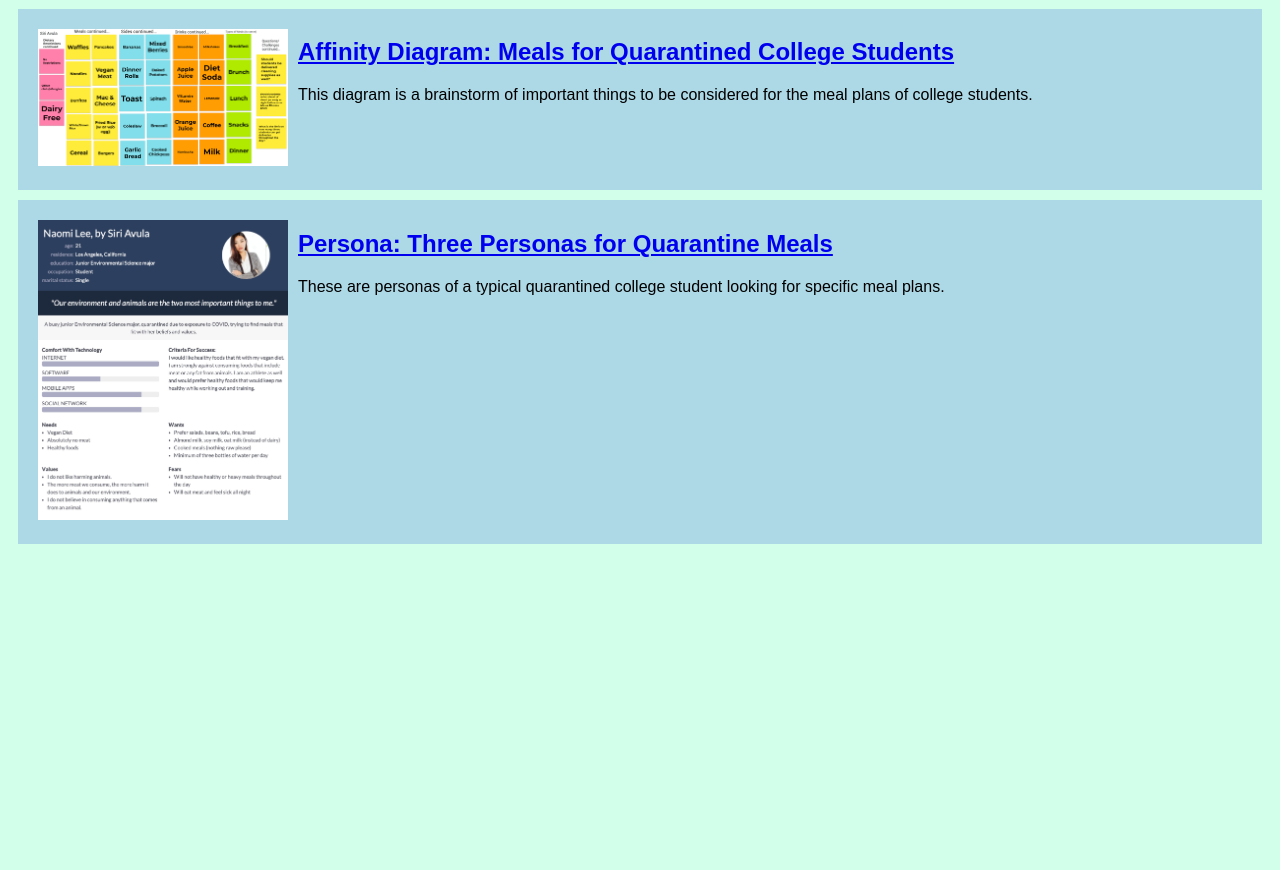
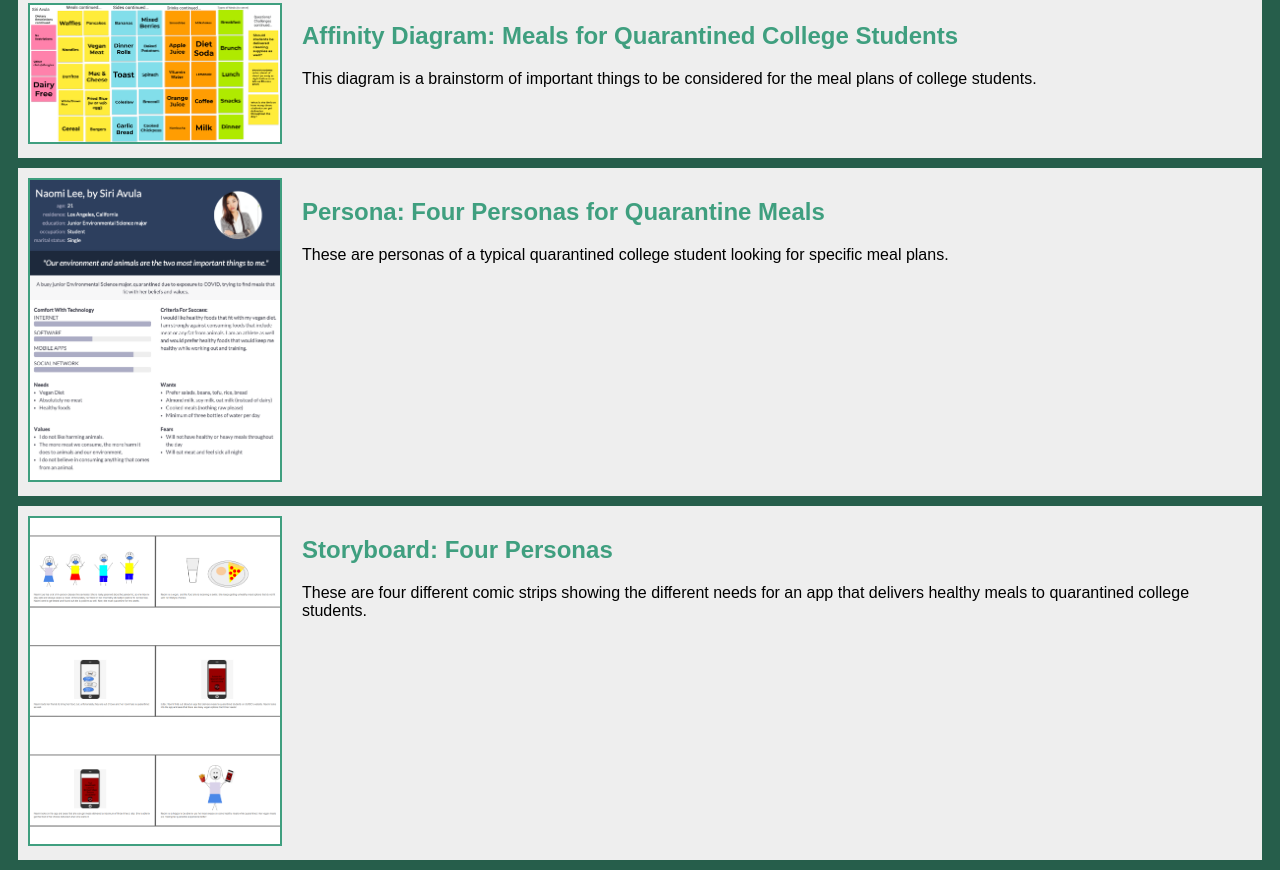
Before and after one commit to siriavula/siriavula.github.io, a plain HTML site: page index.html in a window 1280 px wide. Shown: the part 450-1320 px from the top of the page. Before the commit the page ends 1004 px from the top, so only its background shows below. Drawn offline with Linux system fonts and the light colour scheme.

Commit message:
Add files via upload

```diff
--- a/index.html
+++ b/index.html
@@ -31,11 +31,22 @@
         <section class="assignment">
            <a href="files/Persona.pdf"><img src="images/Persona.png"></a>
            <section class="ass-details">
-               <a href="files/Persona.pdf"><h2>Persona: Three Personas for Quarantine Meals</h2></a>
+               <a href="files/Persona.pdf"><h2>Persona: Four Personas for Quarantine Meals</h2></a>
                 <p>
                     These are personas of a typical quarantined college student looking for specific meal plans.
                 </p>
            </section>
         </section>
+
+        <!-- Storyboard Assignment -->
+        <section class="assignment">
+            <a href="files/groupstoryboards.pdf"><img src="images/storyboard.png"></a>
+            <section class="ass-details">
+                <a href="files/groupstoryboards.pdf"><h2>Storyboard: Four Personas</h2></a>
+                 <p>
+                     These are four different comic strips showing the different needs for an app that delivers healthy meals to quarantined college students.
+                 </p>
+            </section>
+         </section>
     </body>
 </html>
--- a/styles.css
+++ b/styles.css
@@ -1,5 +1,5 @@
 body {
-    background:rgba(192, 255, 224, 0.705);
+    background:#265E4B;
     font-family:Arial, Helvetica, sans-serif;
 
 }
@@ -8,16 +8,22 @@ body {
     display:flex;
     padding:10px;
     margin:10px;;
-    background: lightblue;
+    background: #EEEEEE;
 }
 
 .assignment img {
     width:250px;
-    padding:10px;
+    border: 2px solid #3F9F7FFF;
+    margin-right: 20px;
 
 }
 
 h1 {
-    color: rgb(49, 179, 240);
+    color: #B4D1D7;
     text-align: center;
 }
+
+a {
+    text-decoration:none;
+    color: #3F9F7F;
+}
```
Also changed, not shown: images/storyboard.png (added), 1 other file.
